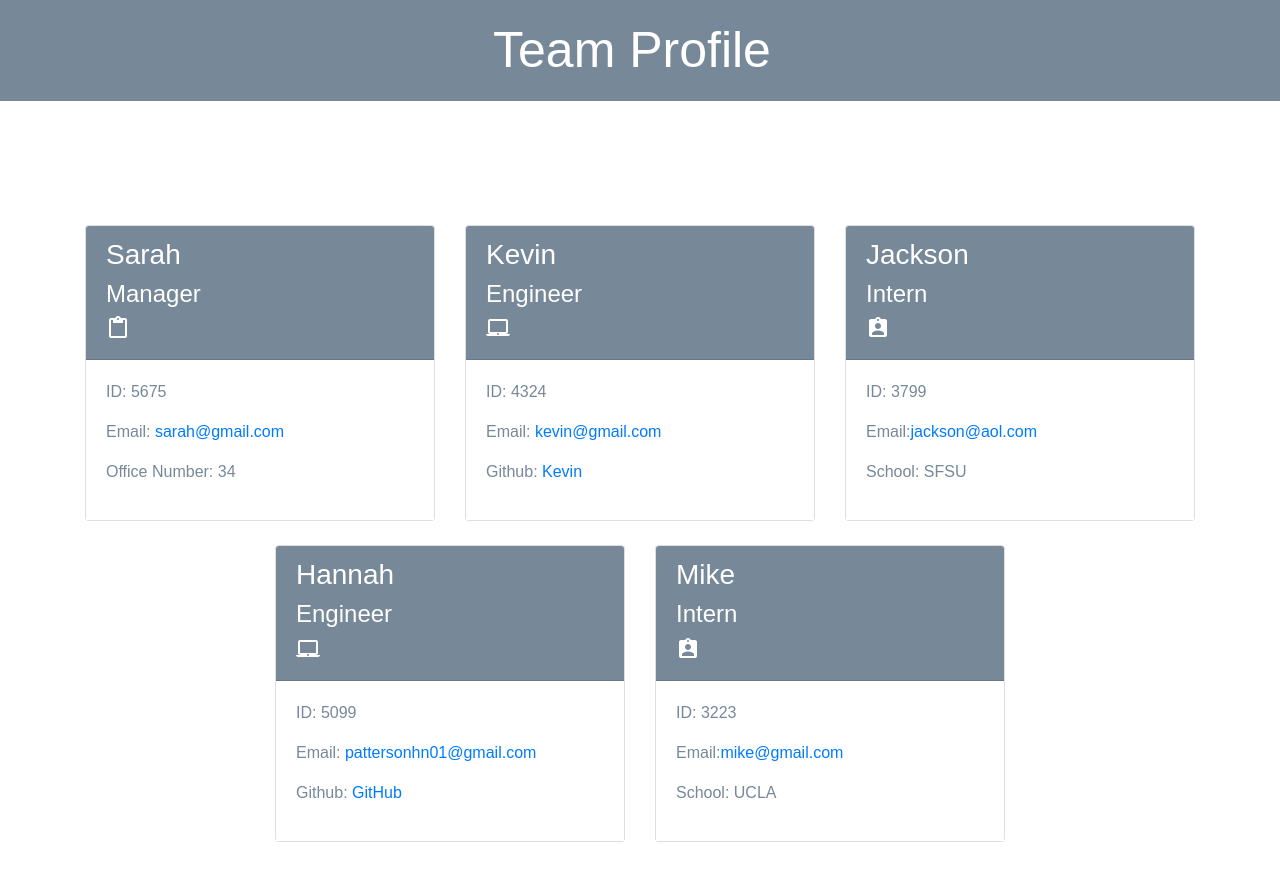
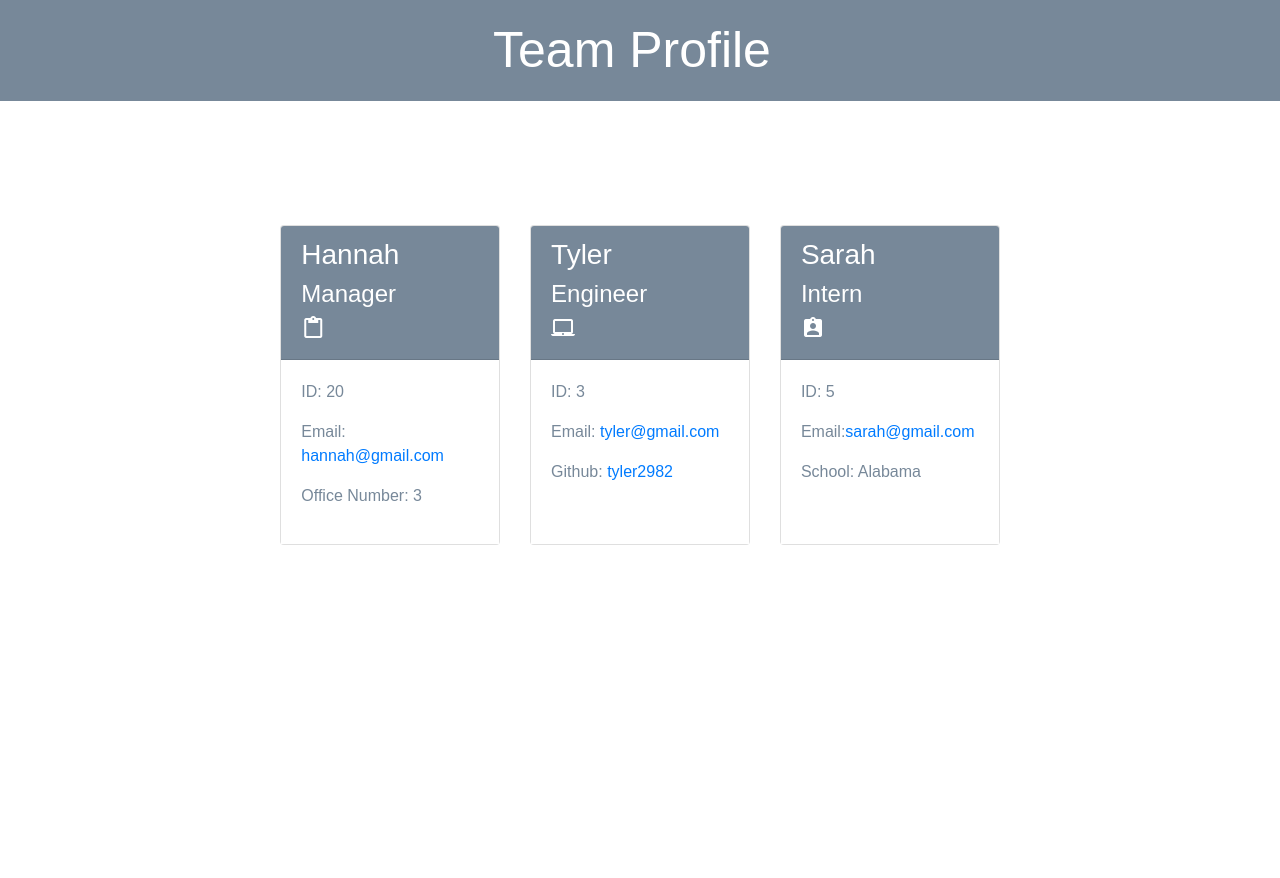
Before and after one commit to pattersonhn/team-profile-gen, a website: page dist/index.html in a window 1280 px wide. After the commit the page ends 800 px from the top, so only its background shows below. Drawn offline with nearby package versions, Linux system fonts and the light colour scheme.

Commit message:
last push

```diff
--- a/dist/index.html
+++ b/dist/index.html
@@ -1,3 +1,4 @@
+
     <!DOCTYPE html>
     <html lang="en">
     <head>
@@ -19,84 +20,58 @@
         <main>
             <div class="container">
                 <div class="row justify-content-center" id="team-cards">
+                    <!--Team Cards-->
+
+    <div class="col-4 mt-4">
+        <div class="card h-100">
+            <div class="card-header">
+                <h3>Hannah</h3>
+                <h4>Manager</h4><i class="material-icons">content_paste</i>
+            </div>
+
+            <div class="card-body">
+                <p class="id">ID: 20</p>
+                <p class="email">Email: <a href="mailto:hannah@gmail.com">hannah@gmail.com</a></p>
+                <p class="office">Office Number: 3</p>
+            </div>
+
+        </div>
+    </div>
+
+    <div class="col-4 mt-4">
+        <div class="card h-100">
+            <div class="card-header">
+                <h3>Tyler</h3>
+                <h4>Engineer</h4><i class="material-icons">laptop_mac</i>
+            </div>
+
+            <div class="card-body">
+                <p class="id">ID: 3</p>
+                <p class="email">Email: <a href="mailto:tyler@gmail.com">tyler@gmail.com</a></p>
+                <p class="github">Github: <a href="https://github.com/tyler2982">tyler2982</a></p>
+            </div>
+
+        </div>
+    </div>
 
     <div class="col-4 mt-4">
         <div class="card h-100">
             <div class="card-header">
                 <h3>Sarah</h3>
-                            <h4>Manager</h4><i class="material-icons">content_paste</i>
+                <h4>Intern</h4><i class="material-icons">assignment_ind</i>
             </div>
 
             <div class="card-body">
-                            <p class="id">ID: 5675</p>
-                            <p class="email">Email: <a href="mailto:sarah@gmail.com">sarah@gmail.com</a></p>
-                            <p class="office">Office Number: 34</p>
+                <p class="id">ID: 5</p>
+                <p class="email">Email:<a href="mailto:sarah@gmail.com">sarah@gmail.com</a></p>
+                <p class="school">School: Alabama</p>
+            </div>
+    </div>
 </div>
 
                 </div>
             </div>
-                <div class="col-4 mt-4">
-                    <div class="card h-100">
-                        <div class="card-header">
-                            <h3>Kevin</h3>
-                            <h4>Engineer</h4><i class="material-icons">laptop_mac</i>
-                        </div>
-
-                        <div class="card-body">
-                            <p class="id">ID: 4324</p>
-                            <p class="email">Email: <a href="mailto:kevin@gmail.com">kevin@gmail.com</a></p>
-                            <p class="github">Github: <a href="https://github.com/kevin">Kevin</a></p>
-                        </div>
-
-                    </div>
-                </div>
-                <div class="col-4 mt-4">
-                    <div class="card h-100">
-                        <div class="card-header">
-                            <h3>Jackson</h3>
-                            <h4>Intern</h4><i class="material-icons">assignment_ind</i>
-                        </div>
-
-                        <div class="card-body">
-                            <p class="id">ID: 3799</p>
-                            <p class="email">Email:<a href="mailto:jackson@aol.com">jackson@aol.com</a></p>
-                            <p class="school">School: SFSU</p>
-                        </div>
-                </div>
-            </div>
-            <div class="col-4 mt-4">
-                <div class="card h-100">
-                    <div class="card-header">
-                        <h3>Hannah</h3>
-                        <h4>Engineer</h4><i class="material-icons">laptop_mac</i>
-                    </div>
-
-                    <div class="card-body">
-                        <p class="id">ID: 5099</p>
-                        <p class="email">Email: <a href="mailto:pattersonhn01@gmail.com">pattersonhn01@gmail.com</a></p>
-                        <p class="github">Github: <a href="https://github.com/pattersonhn/team-profile-gen/blob/main/dist/index.html">GitHub</a></p>
-                    </div>
-
-                </div>
-            </div>
-            <div class="col-4 mt-4">
-                <div class="card h-100">
-                    <div class="card-header">
-                        <h3>Mike</h3>
-                        <h4>Intern</h4><i class="material-icons">assignment_ind</i>
-                    </div>
-
-                    <div class="card-body">
-                        <p class="id">ID: 3223</p>
-                        <p class="email">Email:<a href="mailto:mike@gmail.com">mike@gmail.com</a></p>
-                        <p class="school">School: UCLA</p>
-                    </div>
-            </div>
-        </div>
-    </div>
-</div>
         </main>
-
         </body>
   <script src="https://code.jquery.com/jquery-3.5.1.slim.min.js" integrity="sha384-DfXdz2htPH0lsSSs5nCTpuj/zy4C+OGpamoFVy38MVBnE+IbbVYUew+OrCXaRkfj" crossorigin="anonymous"></script>
   <script src="https://cdn.jsdelivr.net/npm/popper.js@1.16.0/dist/umd/popper.min.js" integrity="sha384-Q6E9RHvbIyZFJoft+2mJbHaEWldlvI9IOYy5n3zV9zzTtmI3UksdQRVvoxMfooAo" crossorigin="anonymous"></script>
```
Lines whose indentation alone changed are shown as unchanged.
